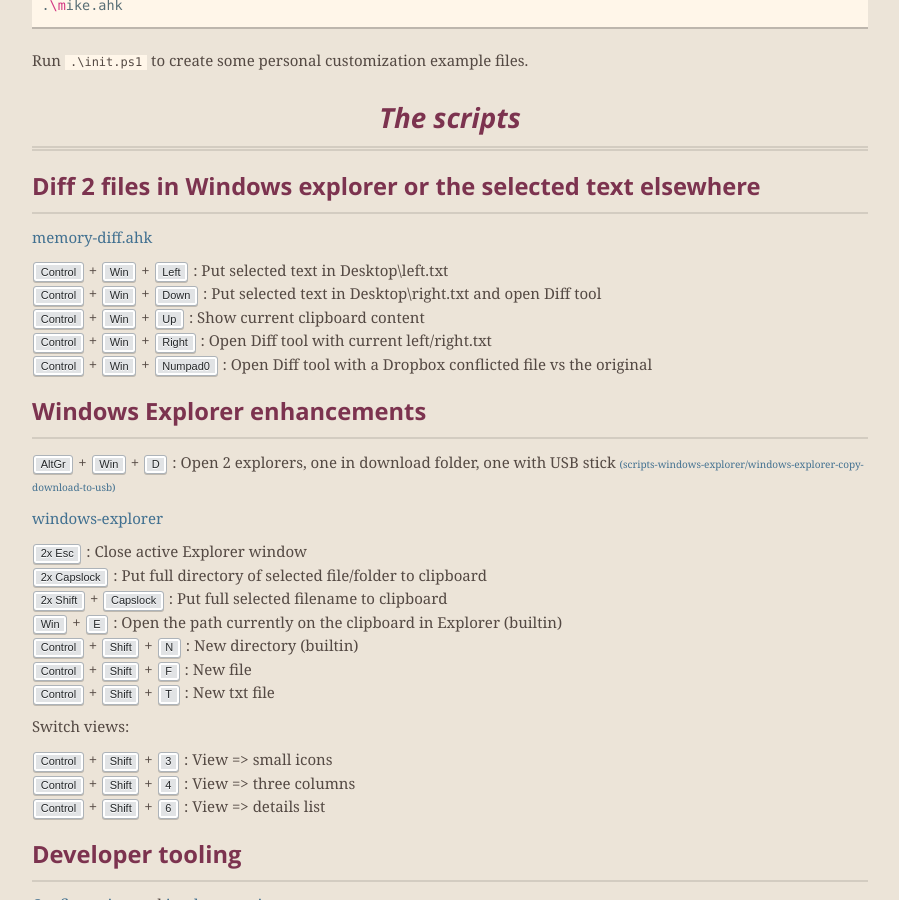
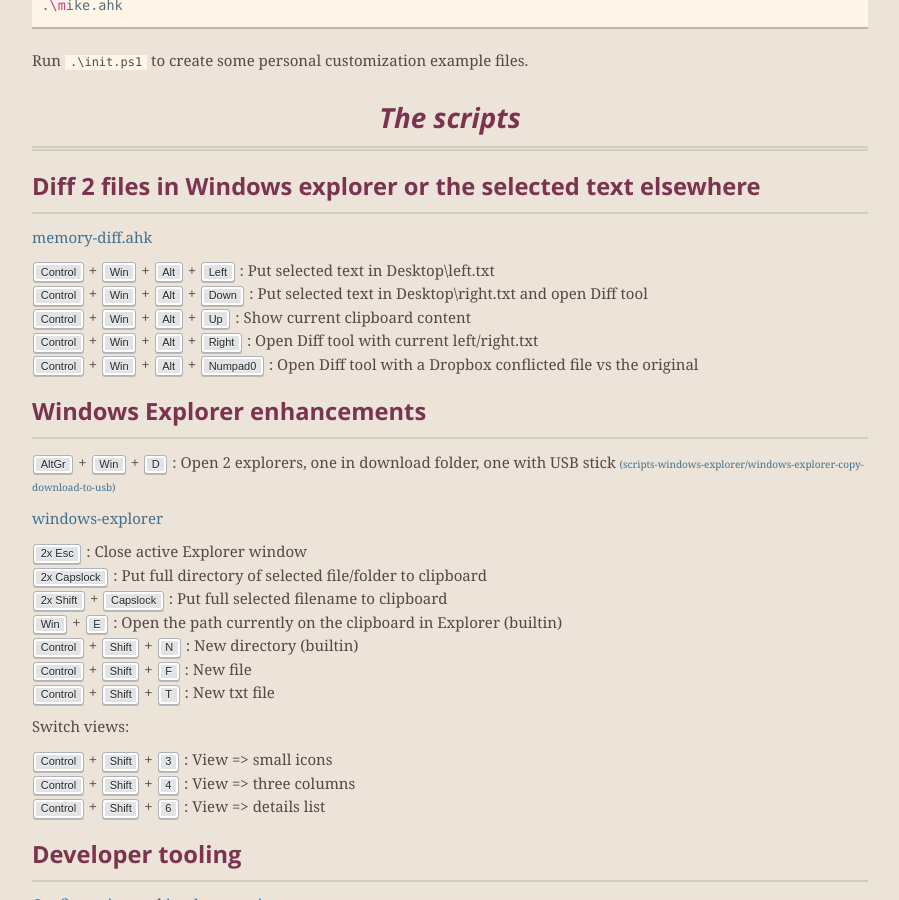
Before and after one commit to itenium-be/Mi-Ke, a Jekyll site: the page built from index.md, in a window 1280 px wide and 900 px high, scrolled down 1005 px. Shown: the whole window, without its empty margins (190-1089 px from the left). Built offline with Jekyll 4.4.1, drawn with Linux system fonts in a browser that asks for light colours; nearby versions of some CDN libraries.

```diff
--- a/index.md
+++ b/index.md
@@ -35,20 +35,20 @@ Run `.\init.ps1` to create some personal customization example files.
 
 ## Diff 2 files in Windows explorer or the selected text elsewhere
 
-[memory-diff.ahk](https://github.com/itenium-be/Mi-Ke/blob/master/scripts-other/memory-diff.ahk)
+[memory-diff.ahk](https://github.com/itenium-be/Mi-Ke/blob/main/scripts-other/memory-diff.ahk)
 
-{% include kbd k="Control+Win+Left" l="Put selected text in Desktop\left.txt" %}
-{% include kbd k="Control+Win+Down" l="Put selected text in Desktop\right.txt and open Diff tool" %}
-{% include kbd k="Control+Win+Up" l="Show current clipboard content" %}
-{% include kbd k="Control+Win+Right" l="Open Diff tool with current left/right.txt" %}
-{% include kbd k="Control+Win+Numpad0" l="Open Diff tool with a Dropbox conflicted file vs the original" %}
+{% include kbd k="Control+Win+Alt+Left" l="Put selected text in Desktop\left.txt" %}
+{% include kbd k="Control+Win+Alt+Down" l="Put selected text in Desktop\right.txt and open Diff tool" %}
+{% include kbd k="Control+Win+Alt+Up" l="Show current clipboard content" %}
+{% include kbd k="Control+Win+Alt+Right" l="Open Diff tool with current left/right.txt" %}
+{% include kbd k="Control+Win+Alt+Numpad0" l="Open Diff tool with a Dropbox conflicted file vs the original" %}
 
 
 ## Windows Explorer enhancements
 
 {% include kbd k="AltGr+Win+D" l="Open 2 explorers, one in download folder, one with USB stick" github="scripts-windows-explorer/windows-explorer-copy-download-to-usb" %}
 
-[windows-explorer](https://github.com/itenium-be/Mi-Ke/blob/master/scripts-windows-explorer)
+[windows-explorer](https://github.com/itenium-be/Mi-Ke/blob/main/scripts-windows-explorer)
 
 {% include kbd k="2x Esc" l="Close active Explorer window" %}
 {% include kbd k="2x Capslock" l="Put full directory of selected file/folder to clipboard" %}
@@ -67,9 +67,9 @@ Switch views:
 
 ## Developer tooling
 
-[Configuration](https://github.com/itenium-be/Mi-Ke/blob/master/config/dev-tools)
+[Configuration](https://github.com/itenium-be/Mi-Ke/blob/main/config/dev-tools)
 and
-[implementations](https://github.com/itenium-be/Mi-Ke/blob/master/scripts-dev-tools).
+[implementations](https://github.com/itenium-be/Mi-Ke/blob/main/scripts-dev-tools).
 
 
 {% include kbd k="AltGr+L" l="Paste lorem ipsum" %}
@@ -187,7 +187,7 @@ PowerShell ISE:
 
 ## Browsers
 
-[Browsers](https://github.com/itenium-be/Mi-Ke/blob/master/scripts-other/browsers.ahk)
+[Browsers](https://github.com/itenium-be/Mi-Ke/blob/main/scripts-other/browsers.ahk)
 
 {% include kbd k="Capslock & W" l="Open browser" %}
 {% include kbd k="Capslock & X" l="Google selected text" %}
@@ -196,7 +196,7 @@ PowerShell ISE:
 
 ## change-sound-volume
 
-[Change sound volume](https://github.com/itenium-be/Mi-Ke/blob/master/scripts-other/change-sound-volume.ahk) with 'funny' images.
+[Change sound volume](https://github.com/itenium-be/Mi-Ke/blob/main/scripts-other/change-sound-volume.ahk) with 'funny' images.
 
 {% include kbd k="Win+PgUp" l="Volume +10" %}
 {% include kbd k="Win+PgDn" l="Volume -10" %}
```
